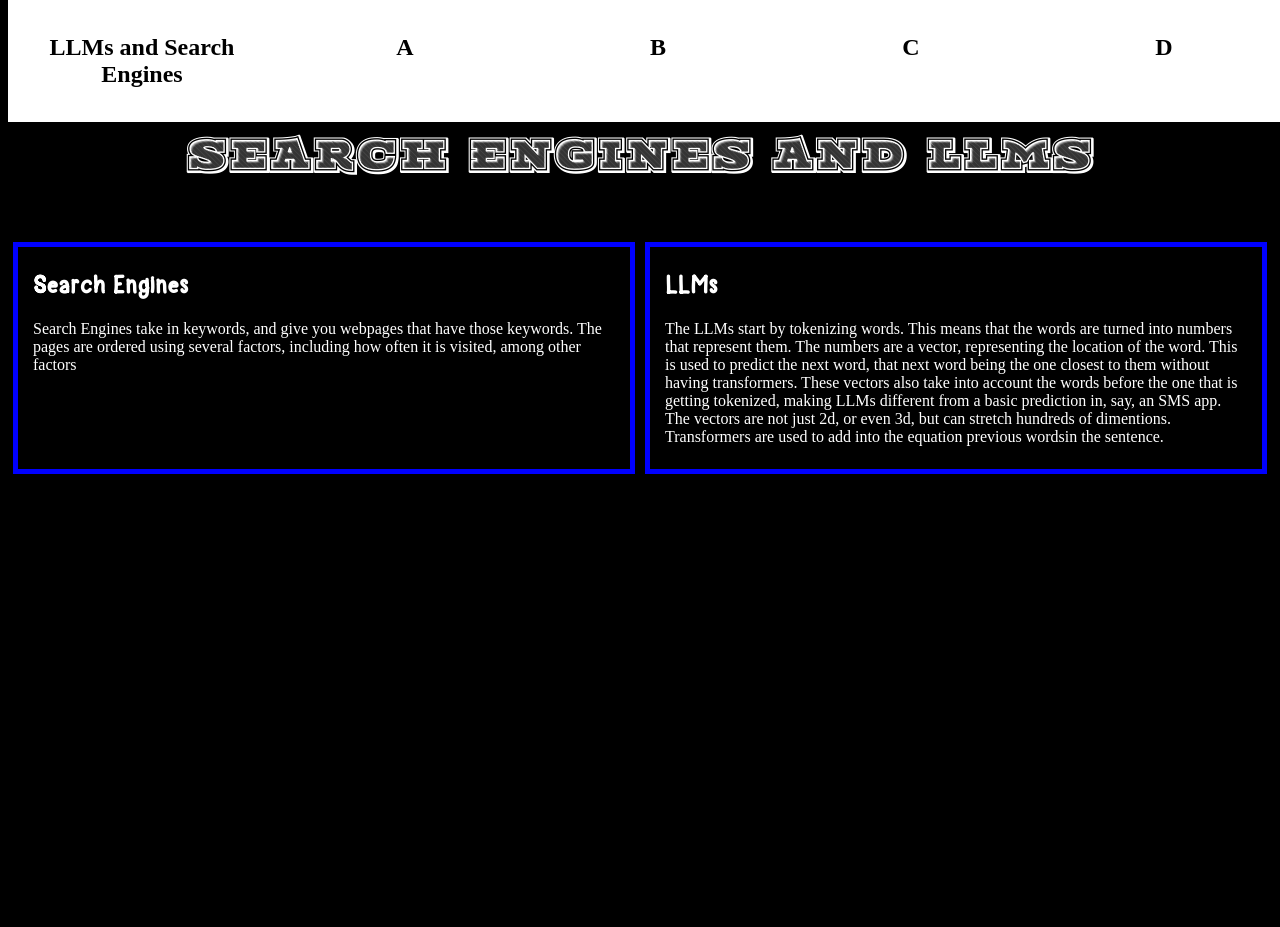
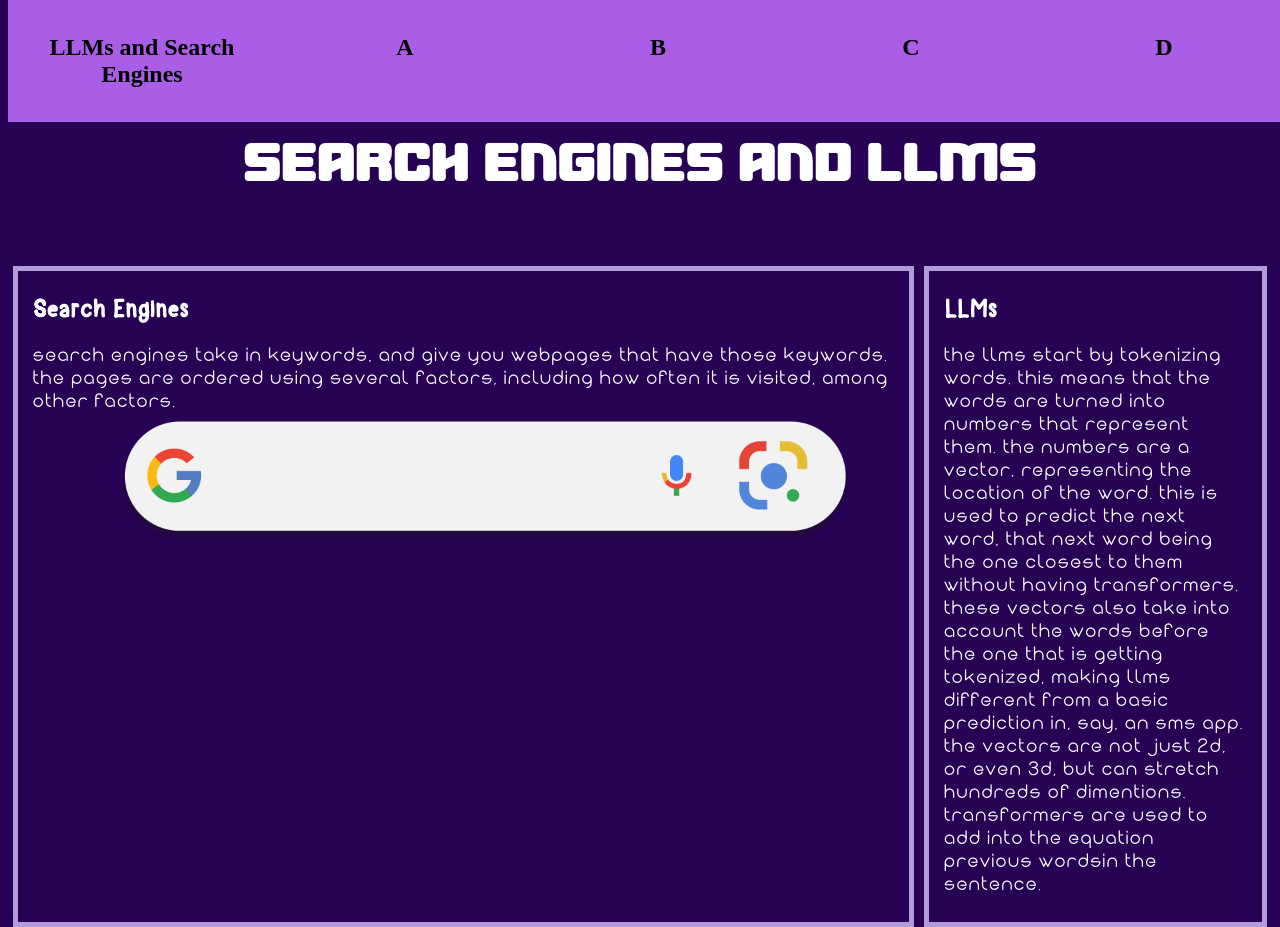
Before and after one commit to Nic-In-Time/assignment, a plain HTML site: page index.html in a window 1280 px wide. Before the commit the page ends 800 px from the top, so only its background shows below. Drawn offline with Linux system fonts and the light colour scheme; a web font is replaced by a local one.

Commit message:
fonts and more

```diff
--- a/index.html
+++ b/index.html
@@ -5,9 +5,6 @@
         <meta name="viewport" content="width=device-width">
         <title>Flex Example</title>
         <link rel="stylesheet" href="styles.css">
-        <link rel="preconnect" href="https://fonts.googleapis.com">
-        <link rel="preconnect" href="https://fonts.gstatic.com" crossorigin>
-        <link href="https://fonts.googleapis.com/css2?family=Bitcount+Grid+Double:wght@100..900&display=swap" rel="stylesheet">
     </head>
     <body>
         <nav>
@@ -25,7 +22,8 @@
                 <article>
                     <h2>Search Engines</h2>
                     <p>Search Engines take in keywords, and give you webpages that have those keywords.
-                        The pages are ordered using several factors, including how often it is visited, among other factors</p>
+                        The pages are ordered using several factors, including how often it is visited, among other factors.</p>
+                        <img src = "assets/Google search bar png hd download - 2500x1200.png" alt = "google search bar" id = "sBar">
                 </article>
                 <article>
                     <h2>LLMs</h2>
@@ -39,6 +37,7 @@
                     </p>
                 </article>
             </div>
+            <a href = "pages/alessandro.html" id = "smol">i</a>
         </main>
     </body>
 </html>
--- a/styles.css
+++ b/styles.css
@@ -1,11 +1,16 @@
 @font-face {
-    font-family: 'moogalator';
-    src: url("Fonts/Moogalator.ttf");
+    font-family: 'combine';
+    src: url("Fonts/CombineMantiraSans.otf");
 }
 
 @font-face {
     font-family: 'witcher';
     src: url("Fonts/WitcherHandwritingRegular.ttf");
+}
+
+@font-face {
+    font-family: 'monainn';
+    src: url("Fonts/MonainnRegular.otf");
 }
 
 ul{
@@ -23,13 +28,13 @@ li{
     flex: 1;
     list-style: none;
     color: black;
-    background-color: white;
+    background-color: rgb(170, 94, 231);
     text-align: center;
     padding: 10px;
 }
 
 ul a li:hover{
-    background-color: grey;
+    background-color: rgb(113, 39, 184);
 
 }
 
@@ -65,20 +70,22 @@ article{
     padding: 7px;
     padding-left: 15px;
     padding-right: 15px;
-    border: 5px solid blue;
+    border: 5px solid #B19CD9 ;
 }
 
 a{
     text-decoration: none;
 }
 body{
-    background-color: black;
+    background-color: #260154;
     color: white;
 }
 
 h1{
     text-align: center;
-    font-family: "moogalator";
+    font-family: "combine";
+    font-size: 50px;
+    letter-spacing: 2px;
 }
 
 h2{
@@ -88,7 +95,7 @@ h2{
 nav{
     font-size: x-large;
     font-weight: bold;
-    background-color: white;
+    background-color: rgb(170, 94, 231);
     width: 100%;
     position: absolute;
     top: 0px;
@@ -99,3 +106,22 @@ main{
     position: relative;
     top: 100px;
 }
+
+p{
+    font-family: "monainn";
+    font-size: larger;
+    letter-spacing: 2px;
+}
+
+#sBar{
+    margin-top: -150px;
+    margin-bottom: -150px;
+    margin-left: 28px;
+    margin-right: auto;
+    height: 400px;
+}
+
+#smol{
+    font-size: xx-small;
+    color: #260154;
+}
```
Also changed, not shown: pages/alessandro.html (added, +33 -0 lines), Fonts/CombineMantiraSans.otf (added), Fonts/MonainnRegular.otf (added), Fonts/misc/ ! ! ! TERMS OF USE.txt (added), Fonts/misc/Readme.txt (added), assets/Google search bar png hd download - 2500x1200.png (added), 1 other file.
